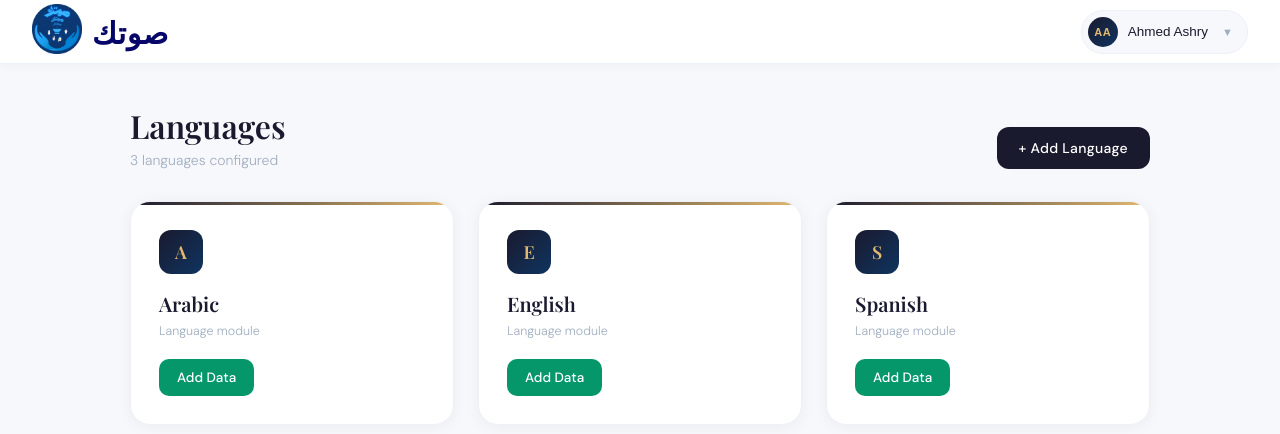
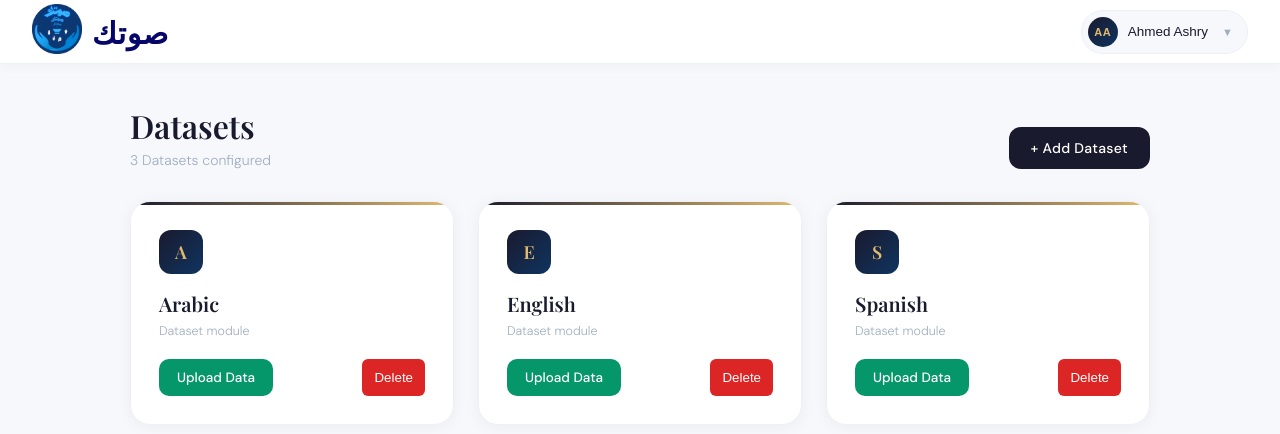
Before and after one commit to AhmedAshry7/ESL-HandGlove, a Next.js app: page / in a window 1280 px wide. Shown: the top 434 px of the page. Built offline with nearby package versions, Linux system fonts and the light colour scheme.

Commit message:
added delete logic

```diff
--- a/src/app/page.js
+++ b/src/app/page.js
@@ -34,6 +34,20 @@ export default function LanguagesPage() {
       router.push("/recording");
     }
   }
+
+  const handleDelete = (lang) => {
+    const confirmDelete = confirm(
+      `Are you sure you want to delete ${lang}?`
+    );
+
+    if (!confirmDelete) return;
+
+    alert("Delete language request sent to backend (mock)");
+
+    // Later:
+    // await fetch(`/api/languages/${lang}`, { method: "DELETE" })
+  };
+
   return (
     <div style={s.page}>
       <style>{`
@@ -54,13 +68,15 @@ export default function LanguagesPage() {
           from { opacity: 0; transform: translateY(24px) scale(0.97); }
           to   { opacity: 1; transform: translateY(0) scale(1); }
         }
-        .lang-card { animation: fadeUp 0.4s ease both; }
+        .lang-card { animation: fadeUp 0.4s ease both; cursor: pointer; transition: 0.2s ease; }
+        .lang-card:hover { transform: translateY(-6px); box-shadow: 0 15px 30px rgba(0,0,0,0.2) !important; }
         .lang-card:nth-child(2) { animation-delay: 0.07s; }
         .lang-card:nth-child(3) { animation-delay: 0.14s; }
         .add-data-btn:hover { background: #047857 !important; }
         .add-lang-btn:hover { background: #0f3460 !important; transform: translateY(-1px); }
         .save-btn:hover { background: #0f3460 !important; }
         .logout-item:hover { background: #fff5f5 !important; color: #c0392b !important; }
+        .delete-data-btn:hover { background: #ba1a08 !important; }
         .dropdown-item:hover { background: #f7f8fc !important; }
         .close-btn:hover { background: #f0f0f0 !important; }
       `}</style>
@@ -90,6 +106,8 @@ export default function LanguagesPage() {
                 </div>
               </div>
               <div style={s.dropdownDivider} />
+              <button onClick={() => router.push("/models")} className="dropdown-item" style={s.dropdownItem}>Models</button>
+              <div style={s.dropdownDivider} />
               <button onClick={() => router.push("/login")} className="logout-item" style={{ ...s.dropdownItem, color: '#e74c3c' }}>
                 Sign out →
               </button>
@@ -102,28 +120,40 @@ export default function LanguagesPage() {
       <main style={s.main}>
         <div style={s.pageHeader}>
           <div>
-            <h1 style={s.pageTitle}>Languages</h1>
-            <p style={s.pageSubtitle}>{languages.length} languages configured</p>
+            <h1 style={s.pageTitle}>Datasets</h1>
+            <p style={s.pageSubtitle}>{languages.length} Datasets configured</p>
           </div>
           <button
             className="add-lang-btn"
             style={s.addBtn}
             onClick={() => setShowModal(true)}
           >
-            + Add Language
+            + Add Dataset
           </button>
         </div>
 
         <div style={s.grid}>
           {languages.map((lang, i) => (
-            <div key={lang} className="lang-card" style={s.card}>
+            <div key={lang} className="lang-card" style={{ ...s.card, ...s.cardHover }} onClick={() => router.push(`/languages/${lang}`)}>
               <div style={s.cardAccent} />
               <div style={s.cardIcon}>{lang.charAt(0)}</div>
               <h2 style={s.cardTitle}>{lang}</h2>
-              <p style={s.cardMeta}>Language module</p>
-              <button onClick={() => router.push("/recording")} className="add-data-btn" style={s.addDataBtn}>
-                Add Data
-              </button>
+              <p style={s.cardMeta}>Dataset module</p>
+              <div style={s.cardButtons}>
+                <button onClick={(e) => { e.stopPropagation(); router.push("/recording"); }} className="add-data-btn" style={s.addDataBtn}>
+                  Upload Data
+                </button>
+                <button
+                    className="delete-data-btn"
+                    onClick={(e) => {
+                      e.stopPropagation();
+                      handleDelete(lang);
+                    }}
+                    style={s.deleteBtn}
+                  >
+                    Delete
+                  </button>
+                </div>
             </div>
           ))}
         </div>
@@ -135,8 +165,8 @@ export default function LanguagesPage() {
           <div style={s.modal} onClick={e => e.stopPropagation()}>
             <div style={s.modalHeader}>
               <div>
-                <h2 style={s.modalTitle}>Add Language</h2>
-                <p style={s.modalSub}>Enter the name of the new language</p>
+                <h2 style={s.modalTitle}>Add Dataset</h2>
+                <p style={s.modalSub}>Enter the name of the new Dataset</p>
               </div>
               <button
                 className="close-btn"
@@ -149,7 +179,7 @@ export default function LanguagesPage() {
 
             <form style={s.form} onSubmit={e => e.preventDefault()}>
               <div style={s.fieldGroup}>
-                <label style={s.label}>Language name</label>
+                <label style={s.label}>Dataset name</label>
                 <input
                   placeholder="e.g. French"
                   value={langName}
@@ -164,7 +194,7 @@ export default function LanguagesPage() {
                 style={s.saveBtn}
                 onClick={handleSave}
               >
-                Save Language
+                Save Dataset
               </button>
             </form>
           </div>
@@ -287,6 +317,32 @@ const s = {
     cursor: 'pointer',
     transition: 'background 0.15s, color 0.15s',
     fontFamily: "'DM Sans', sans-serif",
+  },
+
+  card: {
+  cursor: 'pointer',
+  transition: '0.2s ease',
+  },
+
+  cardHover: {
+    transform: 'translateY(-4px)',
+  },
+
+  deleteBtn: {
+    backgroundColor: "#dc2626",
+    color: "white",
+    border: "none",
+    padding: "8px 12px",
+    borderRadius: "6px",
+    cursor: "pointer",
+    transition: 'background 0.2s, transform 0.15s',
+  },
+
+  cardButtons: {
+    display: "flex",
+    justifyContent: "space-between",
+    gap: "10px",
+    marginTop: "12px"
   },
 
   /* MAIN */
```
